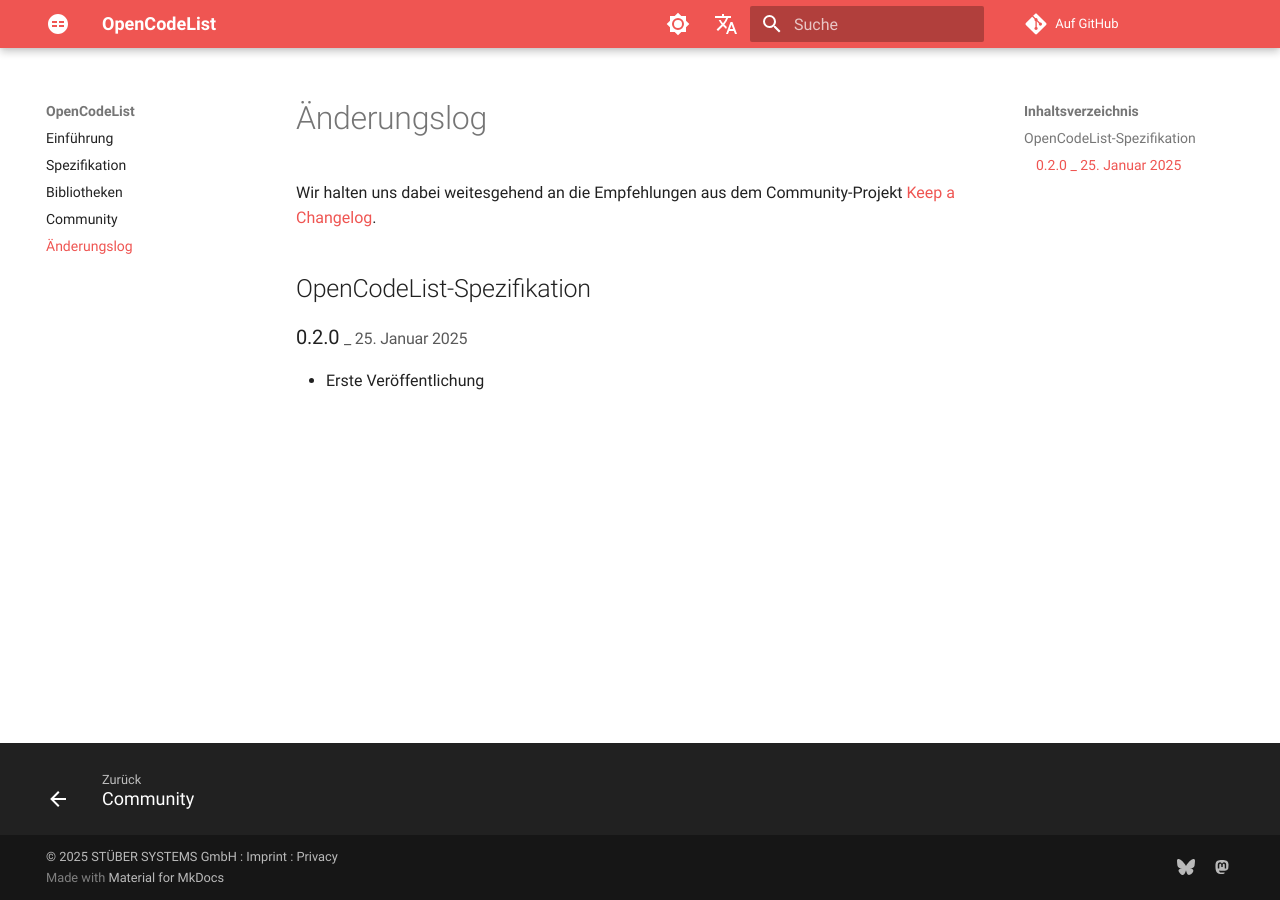
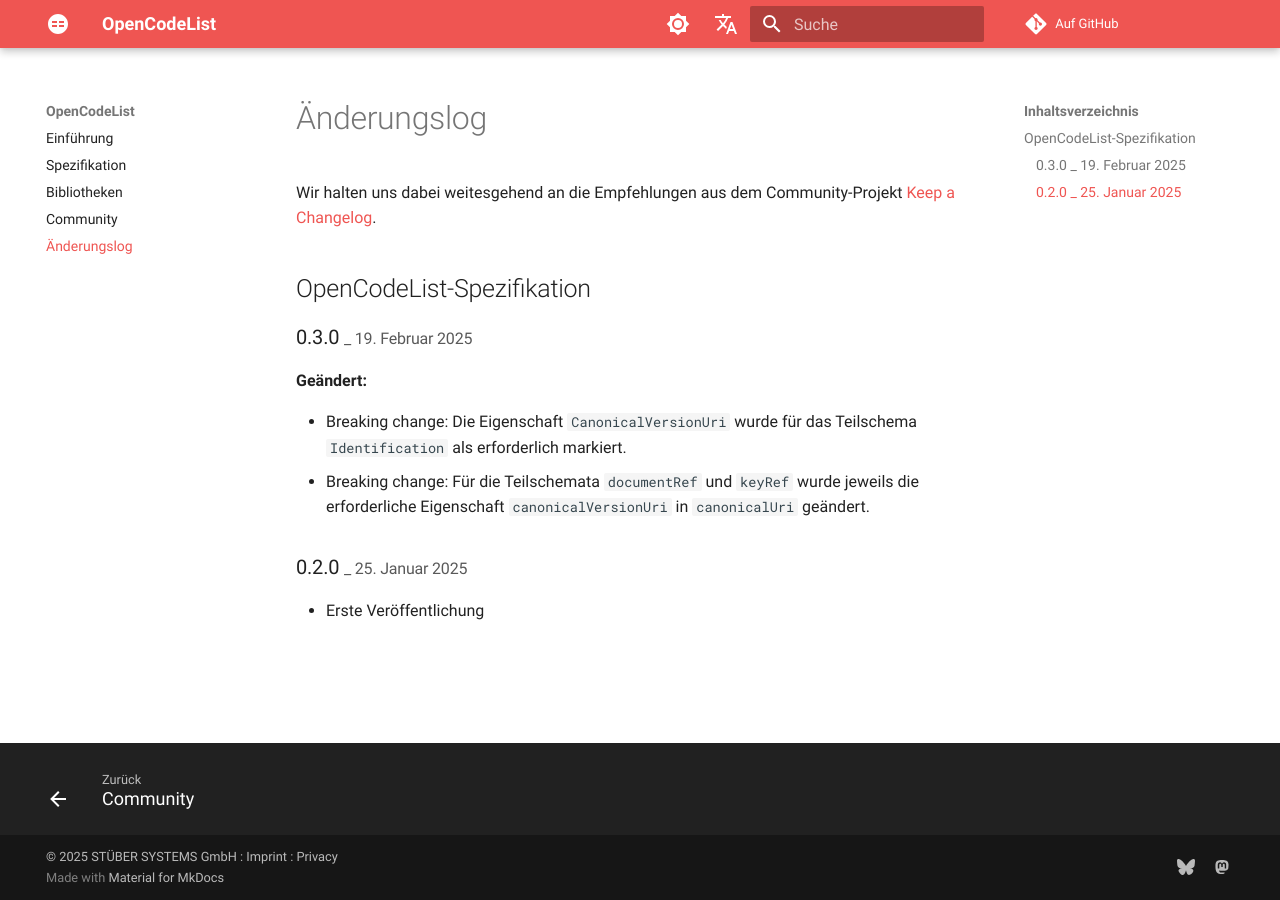
Before and after one commit to openpotato/opencodelist, an MkDocs documentation site: the page built from website/de/docs/change-log.md, in a window 1280 px wide. Built offline with MkDocs 1.6.1 and Material for MkDocs 9.7.7, drawn with Linux system fonts in a browser that asks for light colours; comment, search, counter and statistics services are not loaded.

Commit message:
Updates for new schema version v-0.3.0

```diff
--- a/website/de/docs/change-log.md
+++ b/website/de/docs/change-log.md
@@ -4,6 +4,13 @@
 
 ## OpenCodeList-Spezifikation
 
+### 0.3.0 <small>_ 19. Februar 2025</small>
+
+**Geändert:**
+
++ Breaking change: Die Eigenschaft `CanonicalVersionUri` wurde für das Teilschema `Identification` als erforderlich markiert.
++ Breaking change: Für die Teilschemata `documentRef` und `keyRef` wurde jeweils die erforderliche Eigenschaft `canonicalVersionUri` in `canonicalUri` geändert.
+
 ### 0.2.0 <small>_ 25. Januar 2025</small>
 
 + Erste Veröffentlichung
```
Also changed, not shown: website/de/docs/index.md (+1 -1 lines), website/de/docs/specification.md (+4 -4 lines), website/en/docs/change-log.md (+7 -0 lines), website/en/docs/index.md (+1 -1 lines), website/en/docs/specification.md (+7 -7 lines), README.md, 5 other files.
